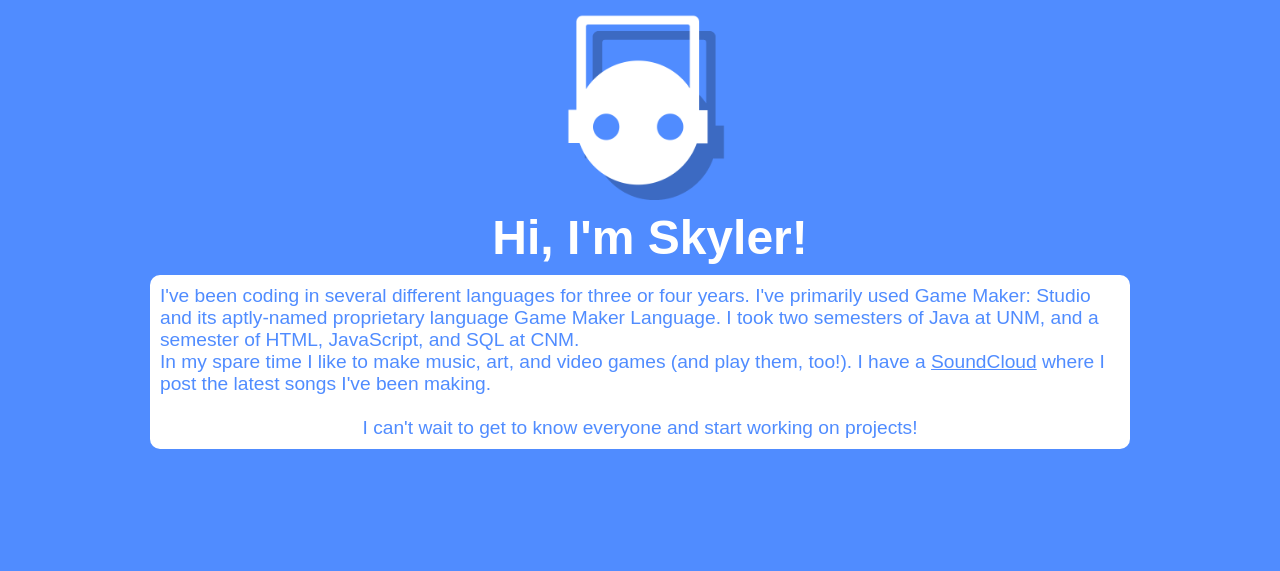
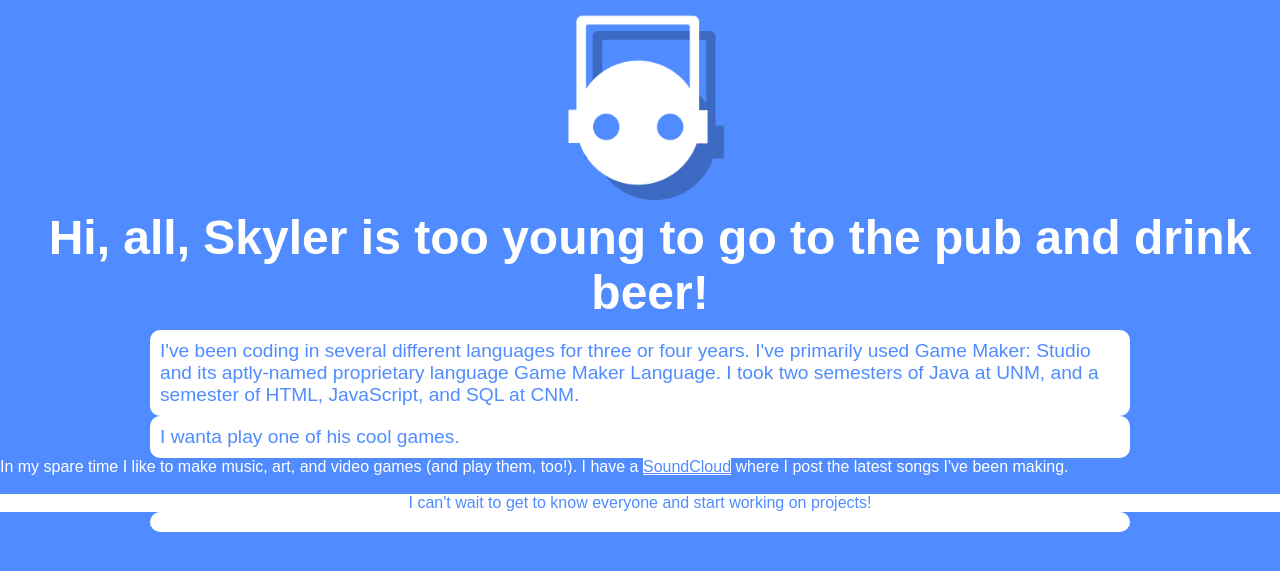
Before and after one commit to Skylarity/about-skyler, a PHP site: page / in a window 1280 px wide. Shown: the top 571 px of the page. Run offline with PHP 8.4, Linux system fonts and the light colour scheme.

Commit message:
update skyler's profile

```diff
--- a/index.php
+++ b/index.php
@@ -9,11 +9,12 @@
 	<body>
 		<img src="images/robot.png" alt="Skylarity">
 		<h1>
-			Hi, I'm Skyler!
+			Hi, all, Skyler is too young to go to the pub and drink beer!
 		</h1>
 		<p>
 			I've been coding in several different languages for three or four years. I've primarily used Game Maker: Studio and its aptly-named proprietary language Game Maker Language. I took two semesters of Java at UNM, and a semester of HTML, JavaScript, and SQL at CNM.
 			<br>
+			<p>I wanta play one of his cool games.</p>
 			In my spare time I like to make music, art, and video games (and play them, too!). I have a <a href="https://soundcloud.com/skylarity" target="_blank">SoundCloud</a> where I post the latest songs I've been making.
 			<br><br>
 			<span class="center">I can't wait to get to know everyone and start working on projects!</span>
```
